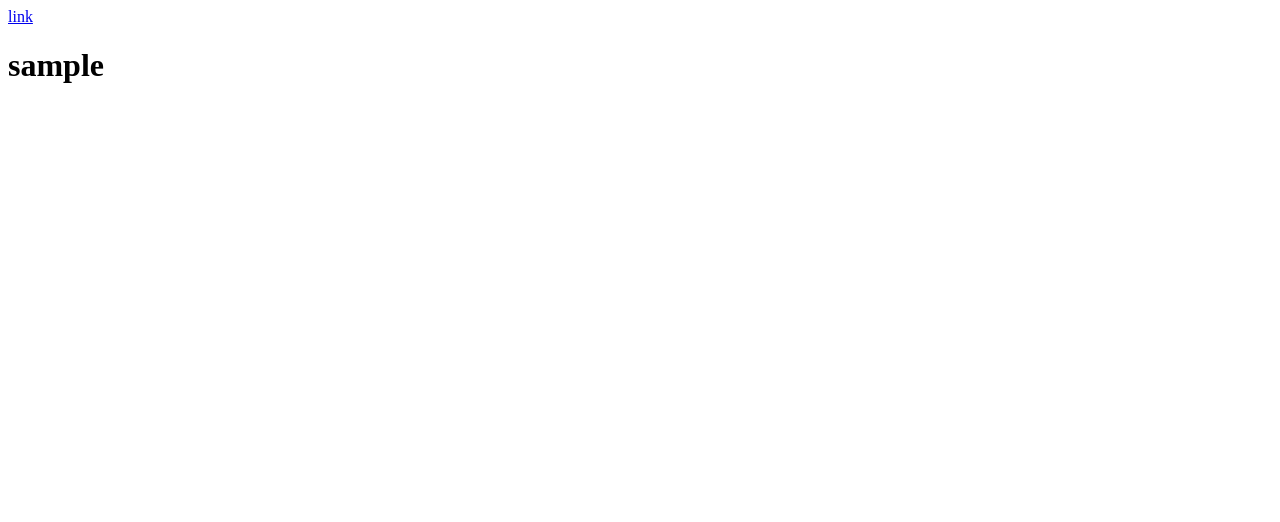
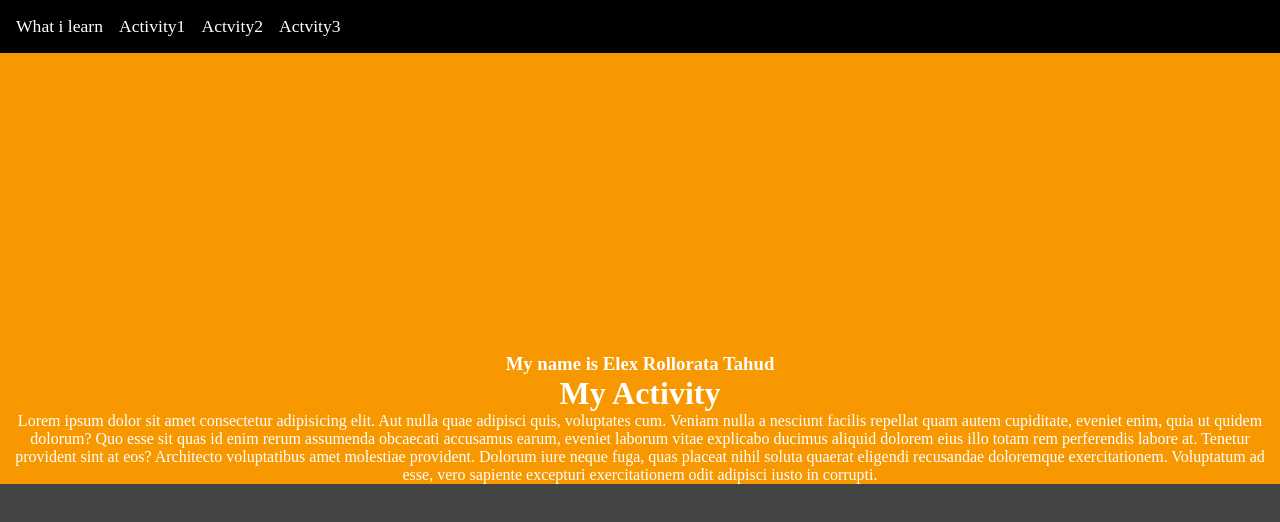
Before and after one commit to Eleeex/Elextahud, a plain HTML site: page index.html in a window 1280 px wide. Drawn offline with Linux system fonts and the light colour scheme.

Commit message:
my second commit

```diff
--- a/index.html
+++ b/index.html
@@ -4,12 +4,24 @@
     <meta charset="UTF-8">
     <meta name="viewport" content="width=device-width, initial-scale=1.0">
     <title>Document</title>
+    <link rel="stylesheet" href="style.css">
 </head>
 <body>
+    <header>
+        <ul>
+            <li><a href="about.html">What i learn</a></li>
+            <li><a href="Activity1.html">Activity1</a></li>
+            <li><a href="Activity2.html">Actvity2</a></li>
+            <li><a href="Activity3.html">Actvity3</a></li>
+        </ul>
+    </header>
 
-    <header>
-        <a href="./activityOne/app.html">link</a>
-    </header>
-    <h1>sample</h1>
+    <div class="main">
+        <h3>My name is Elex Rollorata Tahud</h3>
+        <h1> My Activity</h1>
+        <p>Lorem ipsum dolor sit amet consectetur adipisicing elit. Aut nulla quae adipisci quis, voluptates cum. Veniam nulla a nesciunt facilis repellat quam autem cupiditate, eveniet enim, quia ut quidem dolorum?
+        Quo esse sit quas id enim rerum assumenda obcaecati accusamus earum, eveniet laborum vitae explicabo ducimus aliquid dolorem eius illo totam rem perferendis labore at. Tenetur provident sint at eos?
+        Architecto voluptatibus amet molestiae provident. Dolorum iure neque fuga, quas placeat nihil soluta quaerat eligendi recusandae doloremque exercitationem. Voluptatum ad esse, vero sapiente excepturi exercitationem odit adipisci iusto in corrupti.</p>
+    </div>
 </body>
 </html>
--- /dev/null
+++ b/style.css
@@ -0,0 +1,44 @@
+*{
+    margin: 0;
+    padding: 0;
+    box-sizing: border-box;
+}
+
+body{
+    background-color: rgb(68, 68, 68);
+}
+
+header{
+    padding: 1rem;
+    background-color: black;
+}
+
+header ul{
+    display: flex;
+    gap: 1rem;
+
+}
+
+.main{
+    width: 100%;
+    height: 100vgh;
+    text-align: center;
+    padding-top: 300px;
+    border-color: rgb(247, 152, 0);
+    color:#fff;
+    background-color: rgb(247, 152, 0);
+}
+
+a{
+    text-decoration: none;
+    font-size: 1.1rem;
+    color: #fff;
+}
+
+li{
+    list-style: none;
+}
+
+.dog{
+    width: 500;
+}
```
Also changed, not shown: Activity1.html (added, +21 -0 lines), Activity2.html (added, +16 -0 lines), Activity3.html (added, +16 -0 lines), about.html (added, +16 -0 lines), dog.jpg (added).
